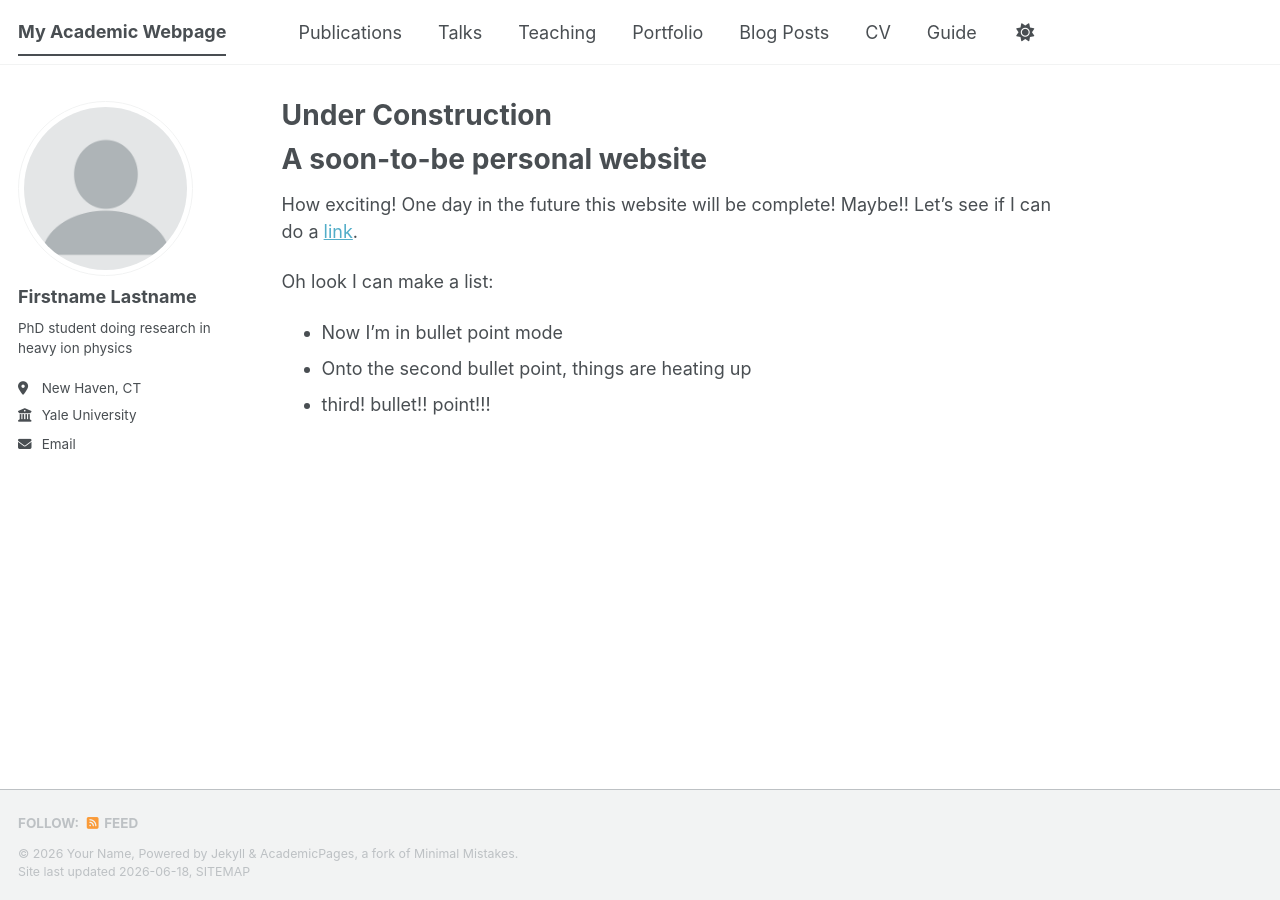
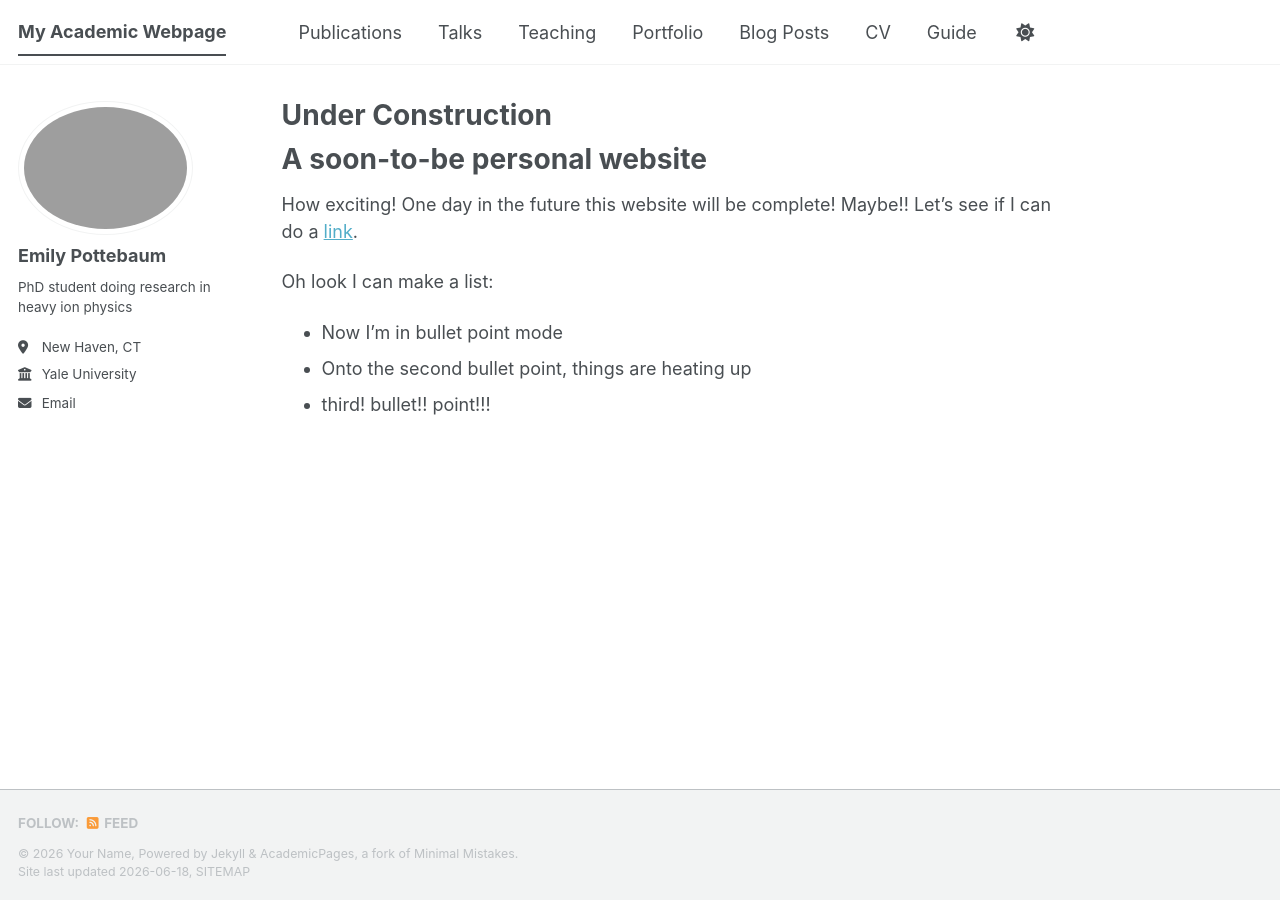
Before and after one commit to epottebaum/epottebaum.github.io, a Jekyll site: the page built from _pages/about.md, in a window 1280 px wide. Built offline with Jekyll 4.4.1, drawn with Linux system fonts in a browser that asks for light colours; a script bundle is joined from its source files by our own code; library files that are not in the unit come from our copies.

Commit message:
Update _config.yml

```diff
--- a/_config.yml
+++ b/_config.yml
@@ -23,8 +23,8 @@ repository               : "epottebaum/epottebaum.github.io"
 #               Additional customization can be done by editing /_includes/author-profile.html
 author:
   # Biographic information
-  avatar           : "profile.png"
-  name             : "Firstname Lastname"
+  avatar           : "emilyPic_2022.png"
+  name             : "Emily Pottebaum"
   pronouns         : # example: "she/her"
   bio              : "PhD student doing research in heavy ion physics"
   location         : "New Haven, CT"
```
